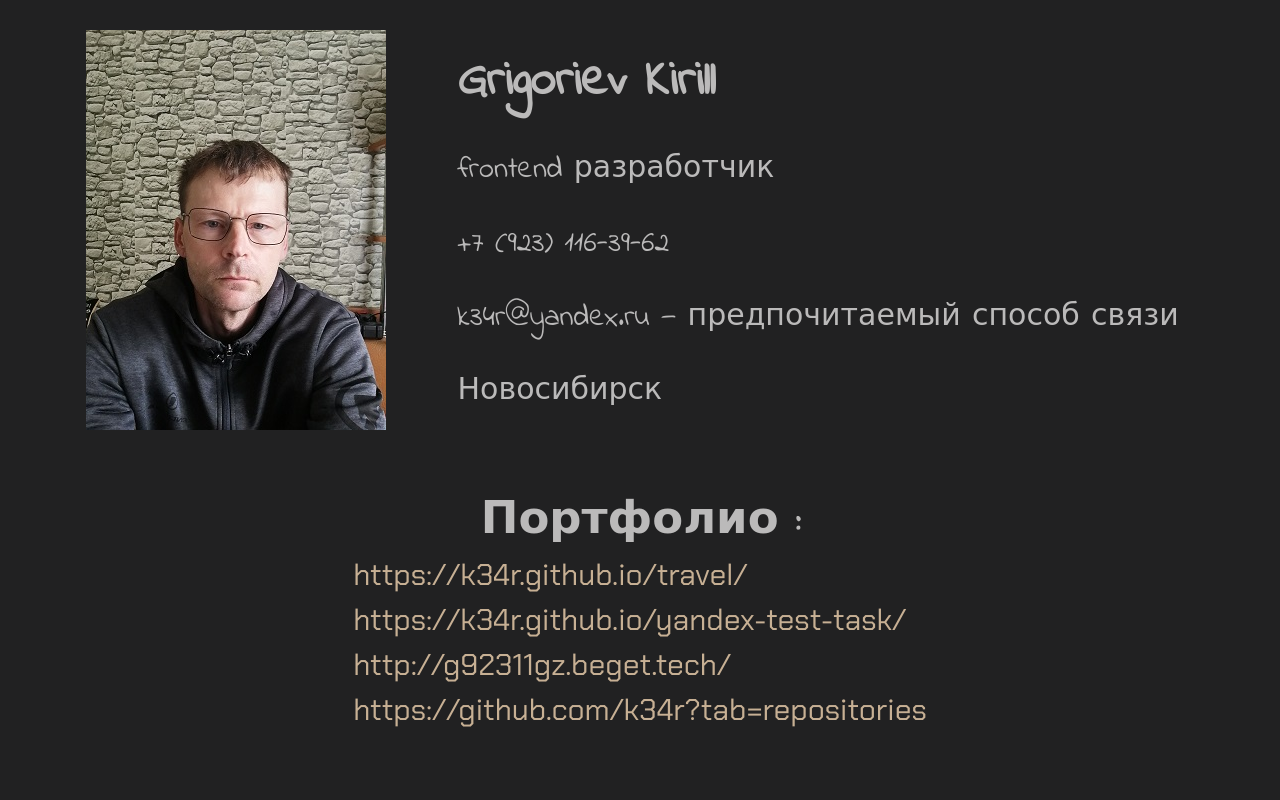
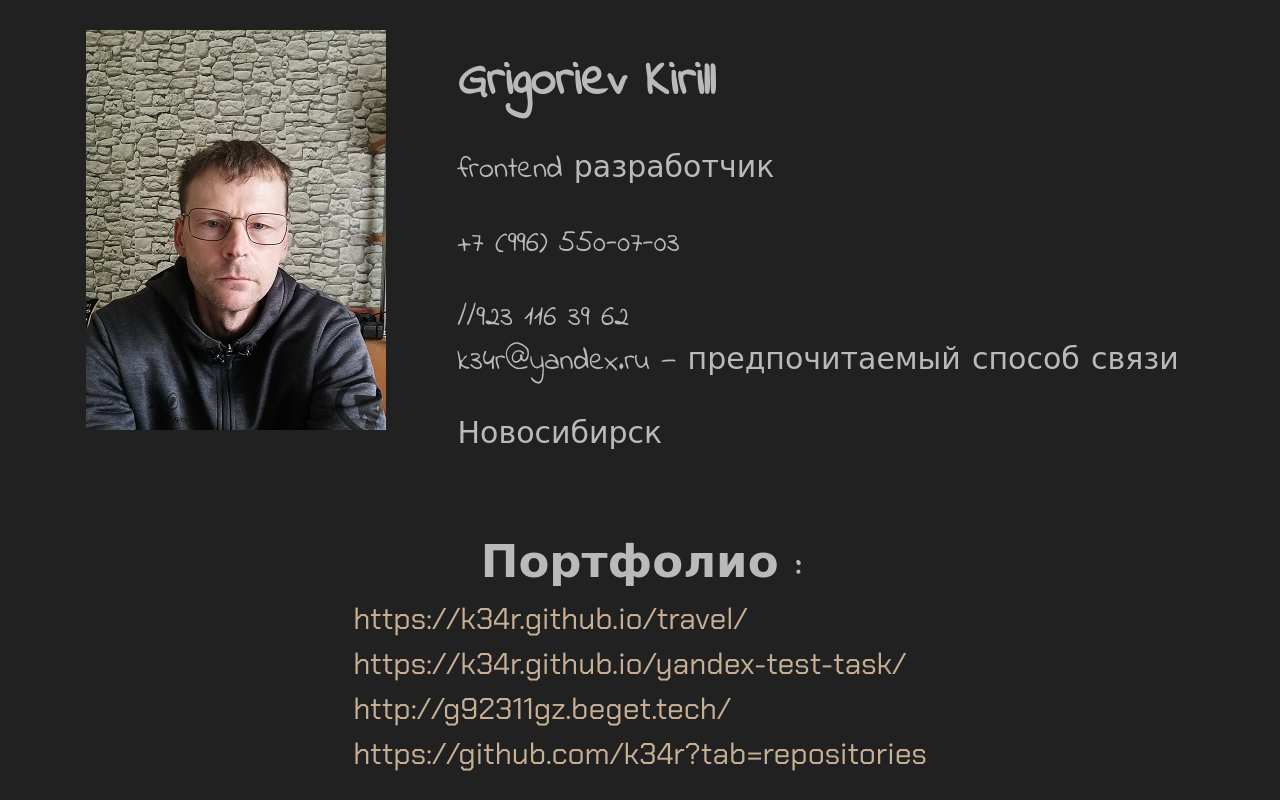
Before and after one commit to k34r/portfolio, a plain HTML site: page index.html in a window 1280 px wide. Drawn offline with Linux system fonts and the light colour scheme; a web font is replaced by a local one.

Commit message:
Update index.html

```diff
--- a/index.html
+++ b/index.html
@@ -18,7 +18,7 @@
         <div class="header__info">
             <h1 class="header__caption">Grigoriev Kirill</h1>
             <p class="header__text">frontend разработчик</p>
-            <p class="header__text">+7 (923) 116-39-62</p>
+            <p class="header__text">+7 (996) 550-07-03 </p> //923 116 39 62
             <p class="header__text">
                 k34r@yandex.ru — предпочитаемый способ связи</p>
             <p class="header__text">Новосибирск</p>
```
